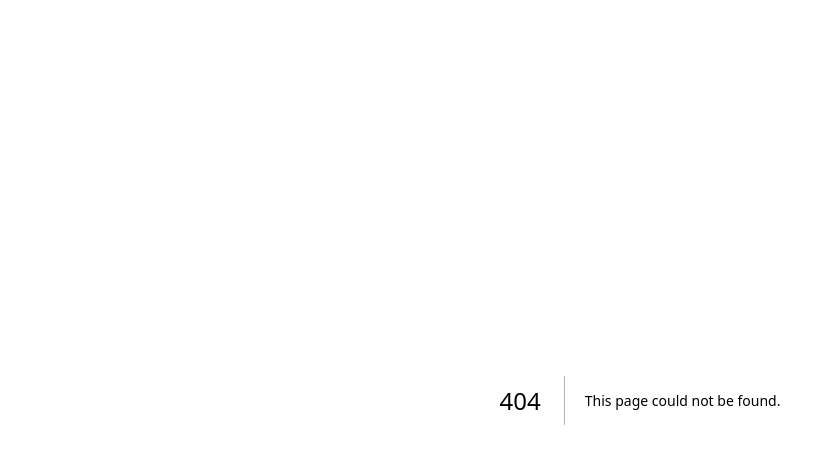
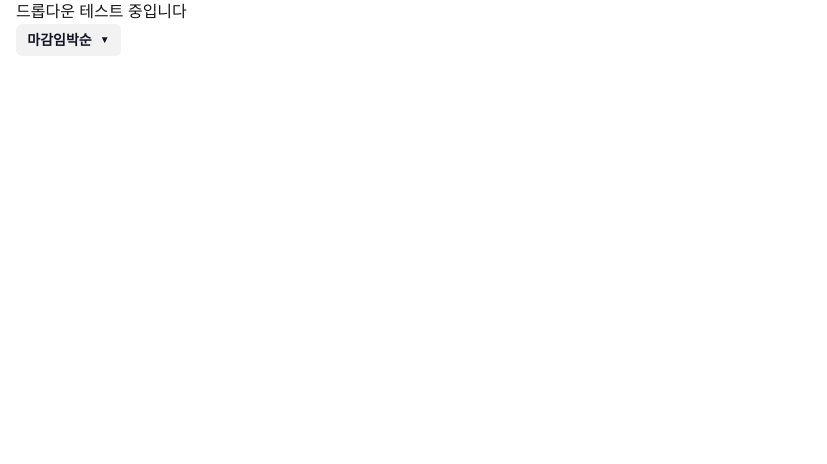
Before and after one commit to kimdohoon2/The-Julge, a Next.js app: page /posts in a window 1280 px wide. Before the commit this address had no page. Shown: the top 464 px of the page, without its empty margins (0-827 px from the left). Built offline with nearby package versions, Linux system fonts and the light colour scheme; a web font is replaced by a local one.

Commit message:
feat(dropdown): add  postdropdown

```diff
--- /dev/null
+++ b/src/app/components/PostDropdown.tsx
@@ -0,0 +1,44 @@
+'use client';
+
+import React, { useState } from 'react';
+
+const PostDropdown: React.FC = () => {
+  const [isOpen, setIsOpen] = useState(false);
+  const [selectedItem, setSelectedItem] = useState('마감임박순');
+
+  const menuItems = ['마감임박순', '시급많은순', '시간적은순', '가나다순'];
+
+  return (
+    <div className="relative inline-block">
+      <button
+        onClick={() => setIsOpen(!isOpen)}
+        className="flex h-8 w-[105px] items-center justify-center rounded-md bg-gray-10 text-sm font-bold text-gray-black hover:bg-gray-200 focus:outline-none"
+      >
+        {selectedItem}
+        <span className="ml-2 text-[10px]">▼</span>
+      </button>
+
+      {isOpen && (
+        <ul className="absolute left-0 z-10 mt-2 w-[105px] rounded-md border border-gray-20 bg-gray-white shadow-lg">
+          {menuItems.map((item, index) => (
+            <li key={index}>
+              <button
+                className={`block h-8 w-full text-center text-sm text-gray-black hover:bg-gray-100 ${
+                  index !== menuItems.length - 1 ? 'border-b border-gray-20' : ''
+                }`}
+                onClick={() => {
+                  setSelectedItem(item);
+                  setIsOpen(false);
+                }}
+              >
+                {item}
+              </button>
+            </li>
+          ))}
+        </ul>
+      )}
+    </div>
+  );
+};
+
+export default PostDropdown;
--- /dev/null
+++ b/src/app/posts/page.tsx
@@ -0,0 +1,12 @@
+import PostDropdown from '../components/PostDropdown';
+
+export default function Posts() {
+  return (
+    <div className="ml-4">
+      드롭다운 테스트 중입니다
+      <div>
+        <PostDropdown />
+      </div>
+    </div>
+  );
+}
```
Also changed, not shown: 1 other file (tests, documents, lock files or other folders).
